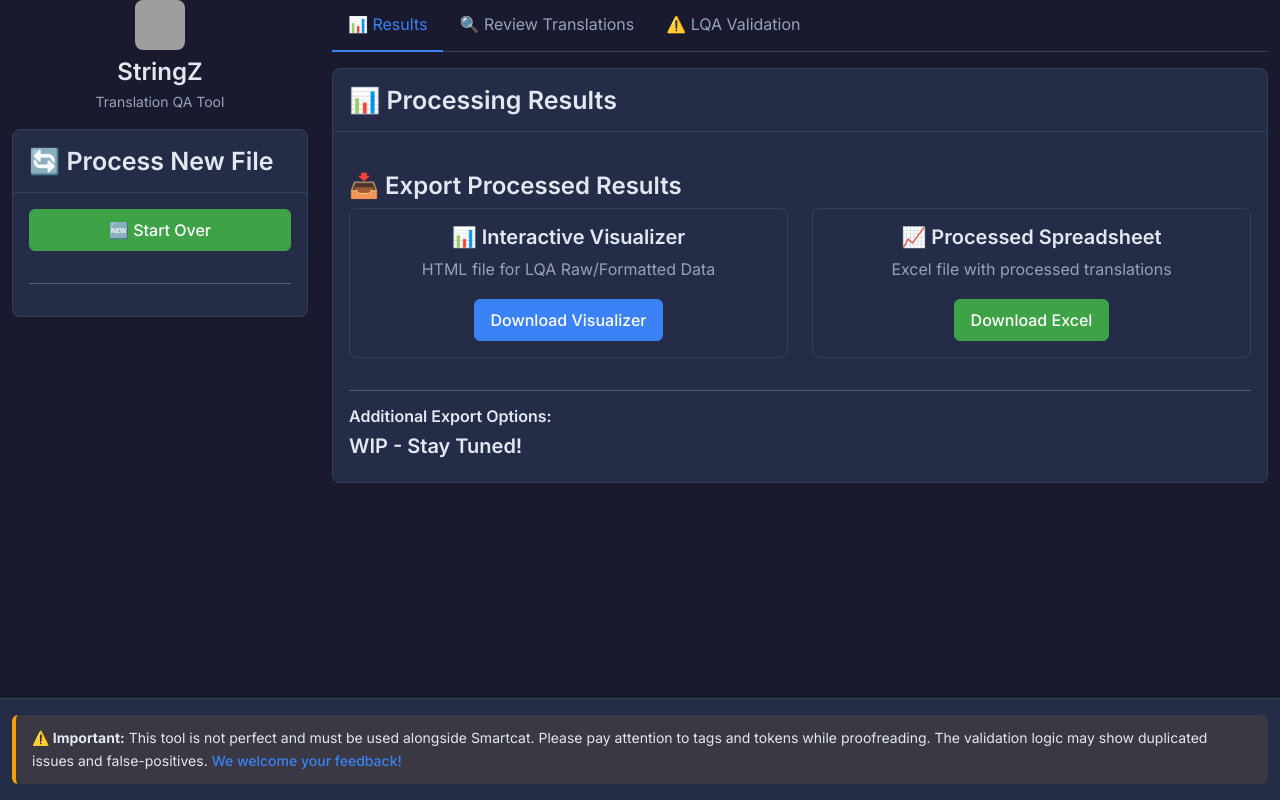
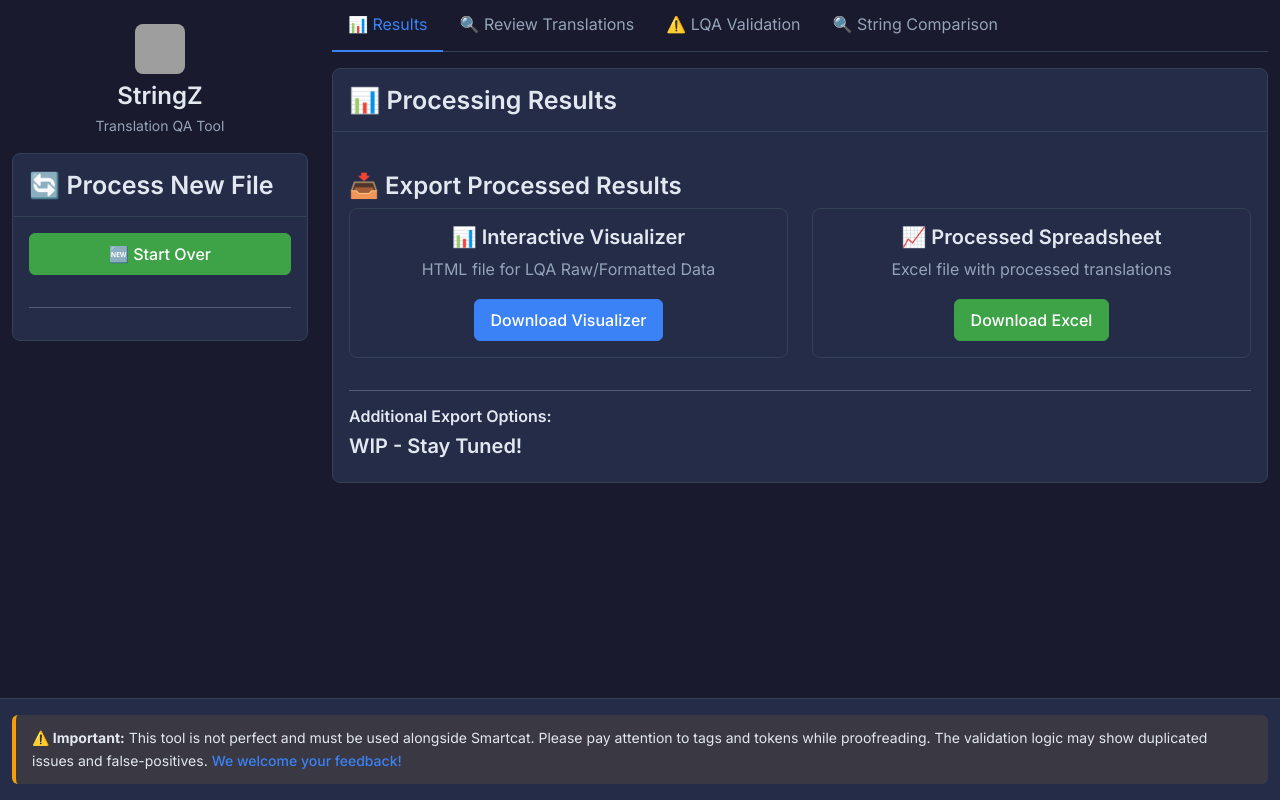
Before and after one commit to LeothDev/stringZ, a Flask app: page / in a window 1280 px wide. Run offline with Flask 3, Linux system fonts and the light colour scheme; the visitor is signed in with stand-in values (Sample User, id 1); some libraries are stand-ins or nearby versions; grey boxes are pictures that could not be loaded.

Commit message:
Added Basic String Equality check

```diff
--- a/templates/results.html
+++ b/templates/results.html
@@ -3,19 +3,13 @@
 {% block content %}
 <div class="row">
   <!-- Sidebar -->
-  <div class="col-md-3" id="sidebar">
+  <div class="col-md-3 mt-4" id="sidebar">
     <div class="text-center mb-3">
       <img src="https://cdn.moogold.com/2024/10/watcher-of-realms.jpg" alt="Game Logo" style="width: 50px; height: 50px; border-radius: 8px;">
       <h4 class="mt-2 mb-1">StringZ</h4>
       <small class="text-muted d-block">Translation QA Tool</small>
     </div>
     <div class="card">
-      <!-- <div class="card-header d-flex justify-content-between align-items-center"> -->
-      <!-- <h5>🔄 Process New File</h5> -->
-      <!-- <button class="btn btn-sm btn-outline-secondary" id="toggleSidebar"> -->
-      <!-- <span id="sidebarIcon">←</span> -->
-      <!-- </button> -->
-      <!-- </div> -->
       <div class="card-header">
         <h5>🔄 Process New File</h5>
       </div>
@@ -32,19 +26,28 @@
   <div class="col-md-9" id="mainContent">
     <!-- Navigation Tabs -->
     <ul class="nav nav-tabs" id="resultsTabs" role="tablist">
+      <!-- Results Tab-->
       <li class="nav-item" role="presentation">
         <button class="nav-link active" id="results-tab" data-bs-toggle="tab" data-bs-target="#results" type="button" role="tab">
           📊 Results
         </button>
       </li>
+      <!-- Review Translations Tab -->
       <li class="nav-item" role="presentation">
         <button class="nav-link" id="review-tab" data-bs-toggle="tab" data-bs-target="#review" type="button" role="tab">
           🔍 Review Translations
         </button>
       </li>
+      <!-- Validator Tab -->
       <li class="nav-item" role="presentation">
         <button class="nav-link" id="validation-tab" data-bs-toggle="tab" data-bs-target="#validation" type="button" role="tab">
           ⚠️ LQA Validation
+        </button>
+      </li>
+      <!-- Strings Equality Check Tab -->
+      <li class="nav-item" role="presentation">
+        <button class="nav-link" id="comparison-tab" data-bs-toggle="tab" data-bs-target="#comparison" type="button" role="tab">
+          🔍 String Comparison
         </button>
       </li>
     </ul>
@@ -174,6 +177,36 @@
           </div>
         </div>
       </div>
+      <!-- String Comparison Tab -->
+      <div class="tab-pane fade" id="comparison" role="tabpanel">
+        <div class="card mt-3">
+          <div class="card-header">
+            <h5>🔍 String Comparison Tool</h5>
+          </div>
+          <div class="card-body">
+            <p class="text-muted">Compare two strings to check for equality (Differences highlighting will be implemented in the future)</p>
+            <div class="row">
+              <div class="col-md-6">
+                <label for="string1" class="form-label">String 1:</label>
+                <textarea class="form-control" id="string1" rows="4" placeholder="Paste first string here..."></textarea>
+              </div>
+              <div class="col-md-6">
+                <label for="string2" class="form-label">String 2:</label>
+                <textarea class="form-control" id="string2" rows="4" placeholder="Paste second string here..."></textarea>
+              </div>
+            </div>
+            <div class="row mt-3">
+              <div class="col-md-12 text-center">
+                <button class="btn btn-primary" id="compareStrings">🔍 Compare Strings</button>
+                <button class="btn btn-secondary ms-2" id="clearComparison">🗑️ Clear</button>
+              </div>
+            </div>
+            <div id="comparisonResults" class="mt-4" style="display: none;">
+              <!-- Results will be shown here -->
+            </div>
+          </div>
+        </div>
+      </div>
     </div>
   </div>
 </div>
@@ -240,7 +273,7 @@
     document.getElementById('quickStats').innerHTML = sidebarHtml;
 }
 
-// Download handlers - we'll implement these next
+// Download handlers
 document.getElementById('downloadVisualizer').addEventListener('click', function() {
     window.location.href = '/download/visualizer';
 });
@@ -274,7 +307,7 @@
 }
 
 function updateReviewTable(data) {
-    // Destroy existing table if it exists
+    // Destroy existing table if it exists to keep localStorage clean
     if (reviewTable) {
         reviewTable.destroy();
     }
@@ -321,7 +354,7 @@
 }
 
 function updateReviewStats(stats) {
-    // You can add stats display here if needed
+    // For future self: use this for debugs on the reviews
     console.log('Review stats:', stats);
 }
 
@@ -448,6 +481,7 @@
                 <div id="validationIssuesList">
         `;
 
+        // LQA Validation "categorization"
         data.issues.forEach((issue, index) => {
             const severityClass = issue.severity === 'CRITICAL' ? 'danger' : 'warning';
             const severityIcon = issue.severity === 'CRITICAL' ? '🚨' : '⚠️';
@@ -504,5 +538,60 @@
         }
     });
 }
+
+// String Comparison
+document.getElementById('compareStrings').addEventListener('click', function() {
+    const string1 = document.getElementById('string1').value;
+    const string2 = document.getElementById('string2').value;
+
+    if (!string1 || !string2) {
+        alert('Please enter both strings to compare');
+        return;
+    }
+
+    compareStrings(string1, string2);
+});
+
+document.getElementById('clearComparison').addEventListener('click', function() {
+    document.getElementById('string1').value = '';
+    document.getElementById('string2').value = '';
+    document.getElementById('comparisonResults').style.display = 'none';
+});
+
+function compareStrings(str1, str2) {
+    const areEqual = str1 === str2;
+
+    let html = `
+        <div class="alert ${areEqual ? 'alert-success' : 'alert-danger'}">
+            <h5>${areEqual ? '✅ Strings are EQUAL' : '❌ Strings are NOT equal'}</h5>
+        </div>
+    `;
+
+    <!-- Note for future self: -->
+    <!-- This part should be improved to properly highlight the differences -->
+    if (!areEqual) {
+        html += `
+            <div class="row">
+                <div class="col-md-6">
+                    <h6>String 1 (${str1.length} chars)</h6>
+                    <!-- <div class="border p-2" style="background-color: var(--bg-secondary); font-family: monospace; white-space: pre-wrap; word-break: break-all;">${escapeHtml(str1)}</div> -->
+                </div>
+                <div class="col-md-6">
+                    <h6>String 2 (${str2.length} chars)</h6>
+                    <!-- <div class="border p-2" style="background-color: var(--bg-secondary); font-family: monospace; white-space: pre-wrap; word-break: break-all;">${escapeHtml(str2)}</div> -->
+                </div>
+            </div>
+        `;
+    }
+
+    document.getElementById('comparisonResults').innerHTML = html;
+    document.getElementById('comparisonResults').style.display = 'block';
+}
+
+function escapeHtml(text) {
+    const div = document.createElement('div');
+    div.textContent = text;
+    return div.innerHTML;
+}
 </script>
 {% endblock %}
--- a/templates/upload.html
+++ b/templates/upload.html
@@ -224,7 +224,7 @@
         languageSelectionDiv.style.display = 'block';
     }
 
-    // Now set the content
+    // Display which languages were found
     const detectedColumns = document.getElementById('detectedColumns');
     if (detectedColumns) {
         detectedColumns.innerHTML =
```
Also changed, not shown: flask_app.py (+11 -30 lines).
